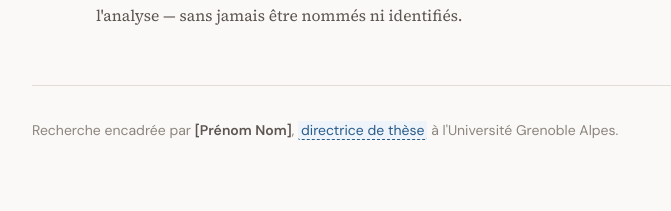
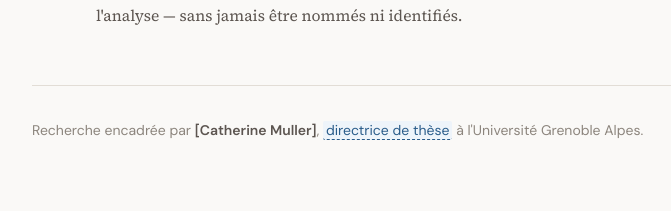
Before and after one commit to piirk/site-these, a React (Vite) app: page / in a window 1280 px wide. Shown: the part 3408-3619 px from the top of the page, without its empty margins (218-889 px from the left). Built offline with nearby package versions, Linux system fonts and the light colour scheme.

Commit message:
fix: update supervisor name and refine tooltip definition in PeopleSection

```diff
--- a/src/features/people/PeopleSection.tsx
+++ b/src/features/people/PeopleSection.tsx
@@ -167,11 +167,11 @@ export function PeopleSection() {
         <div className="people-section__supervisor" aria-label="Encadrement de la recherche">
           <p className="people-section__supervisor-text">
             Recherche encadrée par{' '}
-            <strong>[Prénom Nom]</strong>
+            <strong>[Catherine Muller]</strong>
             ,{' '}
             <TermTooltip
               term="directrice de thèse"
-              definition="Chercheuse en poste à l'université qui accompagne et supervise le travail doctoral — elle guide les choix méthodologiques et valide la démarche scientifique."
+              definition="Enseignante-chercheuse en poste à l'université qui accompagne et supervise le travail doctoral — elle guide les choix méthodologiques et valide la démarche scientifique."
             />{' '}
             à l'Université Grenoble Alpes.
           </p>
```
